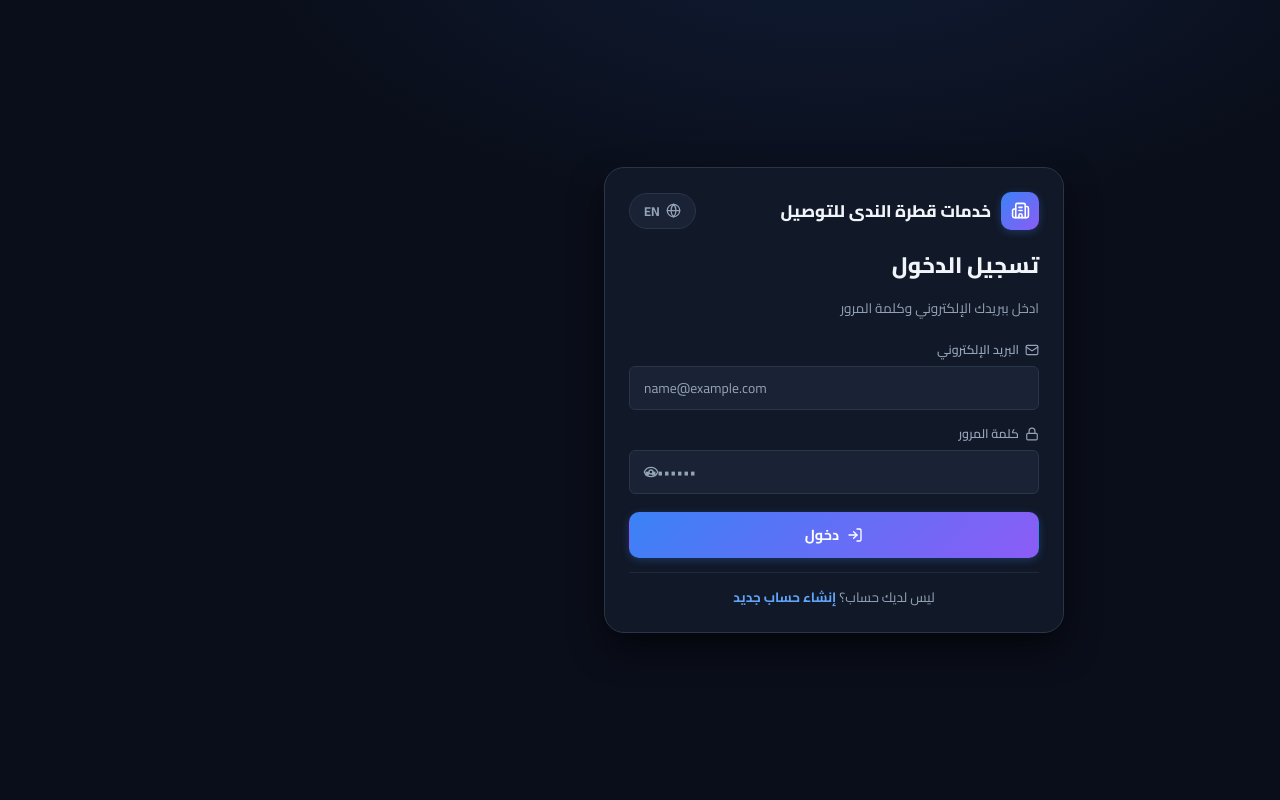
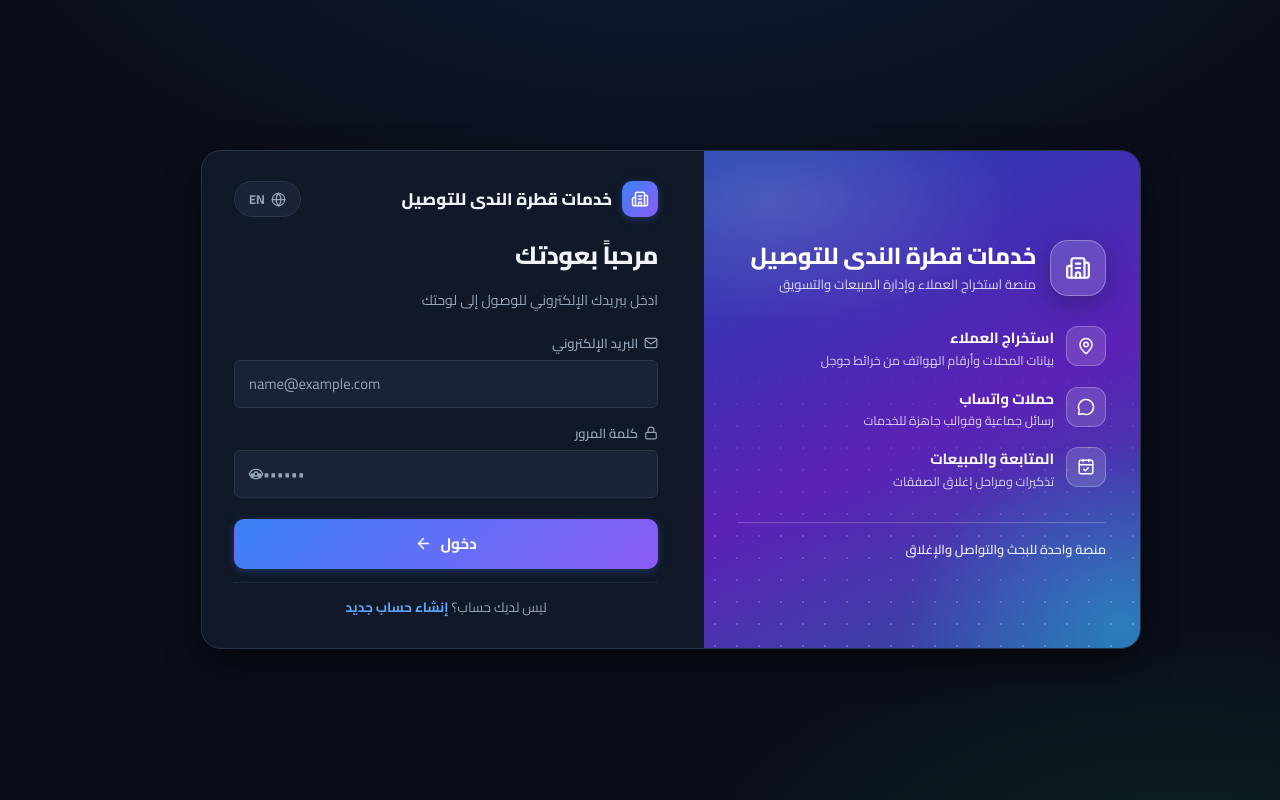
Before and after one commit to anasOmari/delivery-radar, a Next.js app: page /login in a window 1280 px wide. Built offline with nearby package versions, Linux system fonts and the light colour scheme; no server answers; the database is empty.

Commit message:
style: split-panel redesign of login/signup screens

```diff
--- a/app/globals.css
+++ b/app/globals.css
@@ -3566,7 +3566,7 @@ input, select, textarea { max-width: 100%; }
 .progress-bar-bg { width: 100%; max-width: 160px; }
 
 /* ================================================
-   AUTH (mobile number as username)
+   AUTH (email as username)
    ================================================ */
 .auth-page {
   min-height: 100vh;
@@ -3574,7 +3574,8 @@ input, select, textarea { max-width: 100%; }
   align-items: center;
   justify-content: center;
   padding: 24px 16px;
-  background: radial-gradient(600px 300px at 50% -80px, var(--brand-primary-subtle), transparent),
+  background: radial-gradient(700px 320px at 50% -100px, var(--brand-primary-subtle), transparent),
+    radial-gradient(500px 260px at 90% 110%, var(--whatsapp-bg), transparent),
     var(--bg-app);
 }
 
@@ -3591,6 +3592,166 @@ input, select, textarea { max-width: 100%; }
   gap: 14px;
 }
 
+/* Split hero layout (login / signup) */
+.auth-card.auth-split {
+  max-width: 940px;
+  padding: 0;
+  display: grid;
+  grid-template-columns: 1fr 1.12fr;
+  overflow: hidden;
+  animation: authRise 0.45s cubic-bezier(0.16, 1, 0.3, 1) both;
+}
+
+@keyframes authRise {
+  from { opacity: 0; transform: translateY(16px) scale(0.99); }
+  to { opacity: 1; transform: translateY(0) scale(1); }
+}
+
+.auth-visual {
+  position: relative;
+  display: flex;
+  flex-direction: column;
+  justify-content: center;
+  gap: 30px;
+  padding: 40px 34px;
+  color: #fff;
+  background:
+    radial-gradient(420px 220px at 15% 10%, rgba(255, 255, 255, 0.16), transparent 60%),
+    radial-gradient(360px 300px at 95% 95%, rgba(34, 211, 238, 0.35), transparent 60%),
+    linear-gradient(155deg, #1e40af 0%, #5b21b6 55%, #0e7490 130%);
+  overflow: hidden;
+}
+
+.auth-visual::after {
+  content: '';
+  position: absolute;
+  inset: 0;
+  pointer-events: none;
+  background-image: radial-gradient(rgba(255, 255, 255, 0.22) 1px, transparent 1px);
+  background-size: 22px 22px;
+  mask-image: linear-gradient(to top, black, transparent 65%);
+}
+
+.auth-visual-brand {
+  position: relative;
+  z-index: 1;
+  display: flex;
+  align-items: center;
+  gap: 14px;
+}
+
+.auth-visual-logo {
+  width: 56px;
+  height: 56px;
+  border-radius: 18px;
+  display: flex;
+  align-items: center;
+  justify-content: center;
+  background: rgba(255, 255, 255, 0.16);
+  border: 1px solid rgba(255, 255, 255, 0.3);
+  backdrop-filter: blur(6px);
+  box-shadow: 0 8px 24px rgba(0, 0, 0, 0.25);
+  flex-shrink: 0;
+}
+
+.auth-visual-name {
+  font-size: 1.45rem;
+  font-weight: 800;
+  line-height: 1.3;
+  letter-spacing: -0.01em;
+}
+
+.auth-visual-tag {
+  font-size: 0.82rem;
+  color: rgba(255, 255, 255, 0.82);
+  margin-top: 2px;
+}
+
+.auth-visual-features {
+  position: relative;
+  z-index: 1;
+  list-style: none;
+  display: flex;
+  flex-direction: column;
+  gap: 16px;
+  margin: 0;
+  padding: 0;
+}
+
+.auth-visual-features li {
+  display: flex;
+  align-items: flex-start;
+  gap: 12px;
+}
+
+.auth-visual-chip {
+  width: 40px;
+  height: 40px;
+  border-radius: 12px;
+  display: flex;
+  align-items: center;
+  justify-content: center;
+  background: rgba(255, 255, 255, 0.14);
+  border: 1px solid rgba(255, 255, 255, 0.25);
+  flex-shrink: 0;
+}
+
+.auth-visual-features b {
+  display: block;
+  font-size: 0.92rem;
+  font-weight: 700;
+}
+
+.auth-visual-features small {
+  display: block;
+  font-size: 0.78rem;
+  color: rgba(255, 255, 255, 0.78);
+  margin-top: 1px;
+}
+
+.auth-visual-foot {
+  position: relative;
+  z-index: 1;
+  font-size: 0.8rem;
+  font-weight: 600;
+  color: rgba(255, 255, 255, 0.9);
+  border-top: 1px solid rgba(255, 255, 255, 0.22);
+  padding-top: 16px;
+}
+
+.auth-form-side {
+  display: flex;
+  flex-direction: column;
+  gap: 13px;
+  padding: 30px 32px;
+}
+
+@media screen and (max-width: 860px) {
+  .auth-card.auth-split {
+    grid-template-columns: 1fr;
+    max-width: 480px;
+  }
+  .auth-visual {
+    gap: 0;
+    padding: 24px;
+  }
+  .auth-visual-features,
+  .auth-visual-foot {
+    display: none;
+  }
+  .auth-visual-name {
+    font-size: 1.15rem;
+  }
+  .auth-visual-logo {
+    width: 44px;
+    height: 44px;
+    border-radius: 14px;
+  }
+  .auth-form-side {
+    padding: 24px 22px;
+  }
+}
+
 .auth-topbar {
   display: flex;
   align-items: center;
@@ -3608,14 +3769,15 @@ input, select, textarea { max-width: 100%; }
 }
 
 .auth-title {
-  font-size: 1.4rem;
+  font-size: 1.55rem;
   font-weight: 800;
   color: var(--text-primary);
-  margin: 4px 0 0;
+  margin: 6px 0 0;
+  letter-spacing: -0.02em;
 }
 
 .auth-subtitle {
-  font-size: 0.85rem;
+  font-size: 0.88rem;
   color: var(--text-secondary);
   margin: 0;
 }
@@ -3623,8 +3785,17 @@ input, select, textarea { max-width: 100%; }
 .auth-form {
   display: flex;
   flex-direction: column;
-  gap: 14px;
-  margin-top: 6px;
+  gap: 15px;
+  margin-top: 8px;
+}
+
+.auth-form .input-field {
+  min-height: 48px;
+  font-size: 0.92rem;
+}
+
+.auth-form .form-label {
+  font-size: 0.82rem;
 }
 
 .auth-input-ltr {
@@ -3665,8 +3836,15 @@ input, select, textarea { max-width: 100%; }
 
 .auth-submit {
   width: 100%;
-  margin-top: 4px;
-  min-height: 46px;
+  margin-top: 6px;
+  min-height: 50px;
+  font-size: 0.95rem;
+}
+
+.auth-submit:disabled {
+  opacity: 0.7;
+  cursor: wait;
+  transform: none;
 }
 
 .auth-footer {
--- a/app/login/page.tsx
+++ b/app/login/page.tsx
@@ -3,7 +3,7 @@
 import React, { useEffect, useState } from 'react';
 import Link from 'next/link';
 import { useRouter } from 'next/navigation';
-import { Mail, Lock, Eye, EyeOff, LogIn } from 'lucide-react';
+import { Mail, Lock, Eye, EyeOff, ArrowLeft, ArrowRight, Loader2 } from 'lucide-react';
 import { AuthShell } from '@/components/AuthShell';
 import { useAuth, emailValidationError } from '@/lib/AuthContext';
 import { useLanguage } from '@/lib/LanguageContext';
@@ -39,8 +39,8 @@ export default function LoginPage() {
 
   return (
     <AuthShell
-      title={ar ? 'تسجيل الدخول' : 'Log in'}
-      subtitle={ar ? 'ادخل ببريدك الإلكتروني وكلمة المرور' : 'Sign in with your email and password'}
+      title={ar ? 'مرحباً بعودتك' : 'Welcome back'}
+      subtitle={ar ? 'ادخل ببريدك الإلكتروني للوصول إلى لوحتك' : 'Sign in with your email to reach your dashboard'}
       footer={
         <span>
           {ar ? 'ليس لديك حساب؟ ' : "Don't have an account? "}
@@ -97,8 +97,17 @@ export default function LoginPage() {
         </div>
 
         <button className="btn btn-search auth-submit" type="submit" disabled={submitting || loading}>
-          <LogIn size={16} />
-          {submitting ? (ar ? 'جاري الدخول...' : 'Signing in...') : ar ? 'دخول' : 'Log in'}
+          {submitting ? (
+            <>
+              <Loader2 size={17} className="spin" />
+              {ar ? 'جاري الدخول...' : 'Signing in...'}
+            </>
+          ) : (
+            <>
+              {ar ? 'دخول' : 'Log in'}
+              {ar ? <ArrowLeft size={17} /> : <ArrowRight size={17} />}
+            </>
+          )}
         </button>
       </form>
     </AuthShell>
--- a/components/AuthShell.tsx
+++ b/components/AuthShell.tsx
@@ -2,7 +2,7 @@
 
 import React from 'react';
 import Link from 'next/link';
-import { Building2, Globe } from 'lucide-react';
+import { Building2, Globe, MapPin, MessageCircle, CalendarCheck } from 'lucide-react';
 import { useLanguage } from '@/lib/LanguageContext';
 import { useBranding } from '@/lib/BrandingContext';
 import { Locale } from '@/lib/i18n';
@@ -14,27 +14,73 @@ export const AuthShell: React.FC<{
   footer?: React.ReactNode;
 }> = ({ title, subtitle, children, footer }) => {
   const { locale, setLocale } = useLanguage();
-  const { appName } = useBranding();
+  const { appName, tagline } = useBranding();
+  const ar = locale === 'ar';
   const toggleLanguage = () => {
-    const next: Locale = locale === 'ar' ? 'en' : 'ar';
+    const next: Locale = ar ? 'en' : 'ar';
     setLocale(next);
   };
 
+  const features = [
+    {
+      icon: <MapPin size={18} />,
+      title: ar ? 'استخراج العملاء' : 'Lead extraction',
+      desc: ar ? 'بيانات المحلات وأرقام الهواتف من خرائط جوجل' : 'Business data & phone numbers from Google Maps',
+    },
+    {
+      icon: <MessageCircle size={18} />,
+      title: ar ? 'حملات واتساب' : 'WhatsApp campaigns',
+      desc: ar ? 'رسائل جماعية وقوالب جاهزة للخدمات' : 'Bulk messages & ready-made service templates',
+    },
+    {
+      icon: <CalendarCheck size={18} />,
+      title: ar ? 'المتابعة والمبيعات' : 'Follow-ups & sales',
+      desc: ar ? 'تذكيرات ومراحل إغلاق الصفقات' : 'Reminders & deal-closing pipeline',
+    },
+  ];
+
   return (
-    <main className="auth-page" dir={locale === 'ar' ? 'rtl' : 'ltr'}>
-      <div className="auth-card">
+    <main className="auth-page" dir={ar ? 'rtl' : 'ltr'}>
+      <div className="auth-card auth-split">
+        <aside className="auth-visual" aria-hidden="true">
+          <div className="auth-visual-brand">
+            <span className="auth-visual-logo">
+              <Building2 size={26} />
+            </span>
+            <div>
+              <div className="auth-visual-name">{appName}</div>
+              {tagline ? <div className="auth-visual-tag">{tagline}</div> : null}
+            </div>
+          </div>
+
+          <ul className="auth-visual-features">
+            {features.map((f) => (
+              <li key={f.title}>
+                <span className="auth-visual-chip">{f.icon}</span>
+                <div>
+                  <b>{f.title}</b>
+                  <small>{f.desc}</small>
+                </div>
+              </li>
+            ))}
+          </ul>
+
+          <div className="auth-visual-foot">
+            {ar ? 'منصة واحدة للبحث والتواصل والإغلاق' : 'One platform to find, message & close'}
+          </div>
+        </aside>
+
+        <section className="auth-form-side">
           <div className="auth-topbar">
             <Link href="/" className="auth-brand">
-            <span className="brand-logo" style={{ width: 38, height: 38 }}>
-              <Building2 size={19} />
+              <span className="brand-logo" style={{ width: 36, height: 36 }}>
+                <Building2 size={18} />
               </span>
-            <span className="auth-brand-text">
-              {appName}
-            </span>
+              <span className="auth-brand-text">{appName}</span>
             </Link>
             <button className="lang-toggle" onClick={toggleLanguage} type="button">
               <Globe size={15} />
-            <span>{locale === 'ar' ? 'EN' : 'AR'}</span>
+              <span>{ar ? 'EN' : 'AR'}</span>
             </button>
           </div>
 
@@ -44,6 +90,7 @@ export const AuthShell: React.FC<{
           {children}
 
           {footer && <div className="auth-footer">{footer}</div>}
+        </section>
       </div>
     </main>
   );
```
Lines whose indentation alone changed are shown as unchanged.
